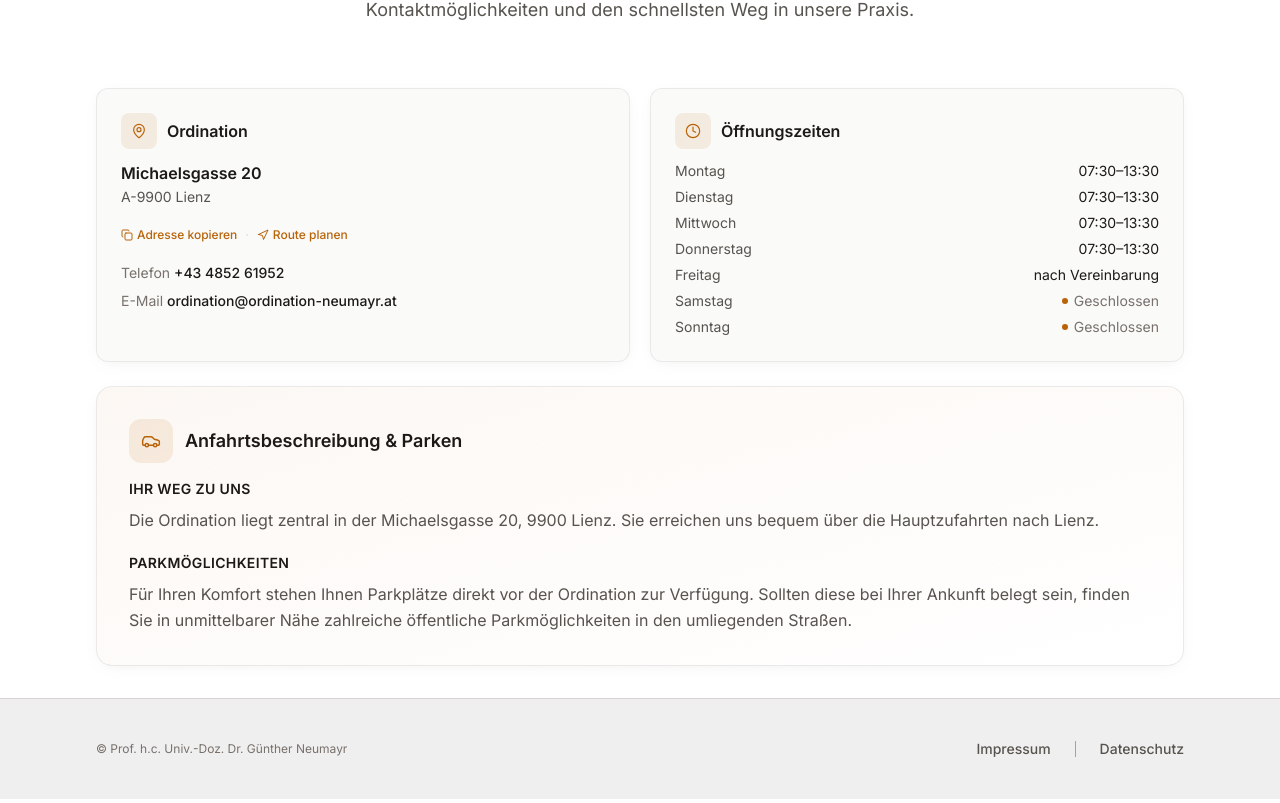
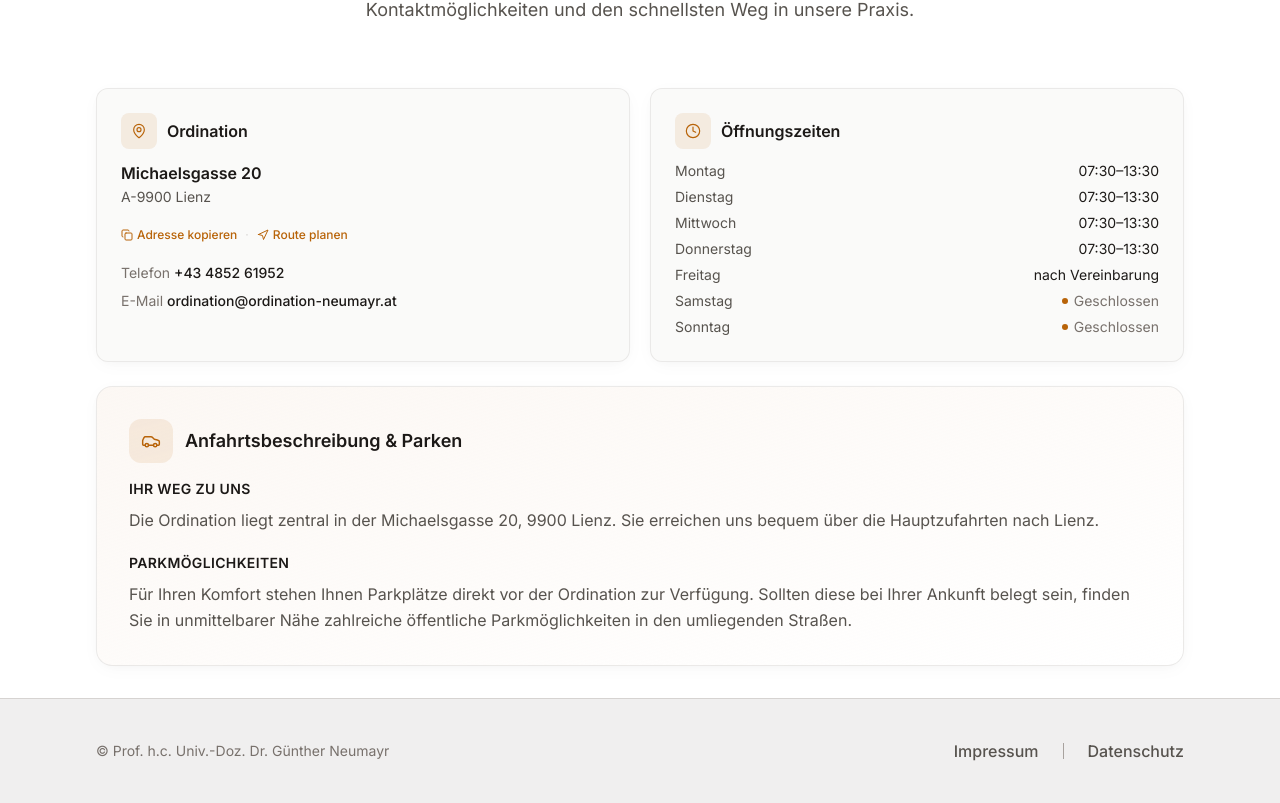
Before and after one commit to pascalsomepanion/Praxis, a Next.js app: page / in a window 1280 px wide. Shown: the part 5173-5976 px from the top of the page. Built offline with nearby package versions, Linux system fonts and the light colour scheme.

Commit message:
Update footer text size and navigation styles

```diff
--- a/src/components/Footer.tsx
+++ b/src/components/Footer.tsx
@@ -5,11 +5,11 @@ export function Footer() {
     <footer className="relative z-10 border-t border-stone-300 bg-stone-200/60 text-stone-600">
       <div className="mx-auto max-w-6xl px-4 py-10 sm:px-6 lg:px-8">
         <div className="flex flex-col items-center gap-6 sm:flex-row sm:justify-between sm:items-center">
-          <p className="text-[10px] sm:text-xs text-stone-500 sm:flex-1 text-center sm:text-left">
+          <p className="text-sm text-stone-500 sm:flex-1 text-center sm:text-left">
             © Prof. h.c. Univ.-Doz. Dr. Günther Neumayr
           </p>
 
-          <nav className="flex flex-col items-center gap-2 sm:flex-row sm:items-center sm:gap-6 sm:flex-1 sm:justify-end text-sm" aria-label="Rechtliches">
+          <nav className="flex flex-col items-center gap-2 sm:flex-row sm:items-center sm:gap-6 sm:flex-1 sm:justify-end text-base" aria-label="Rechtliches">
             <Link
               href="/impressum"
               className="font-medium text-stone-600 hover:text-accent transition focus:outline-none focus:ring-2 focus:ring-accent focus:ring-offset-2 focus:ring-offset-stone-100 rounded"
```
